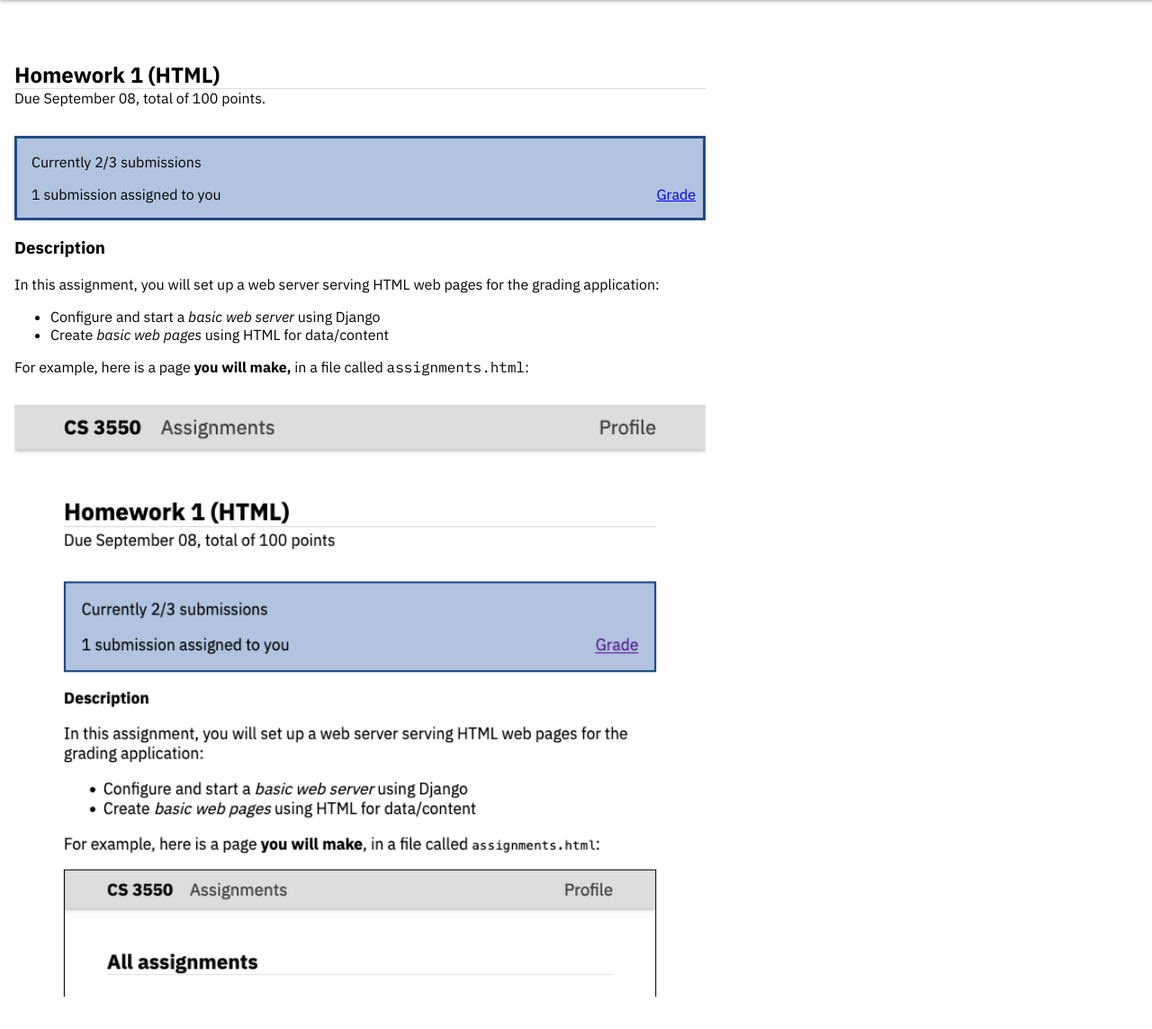
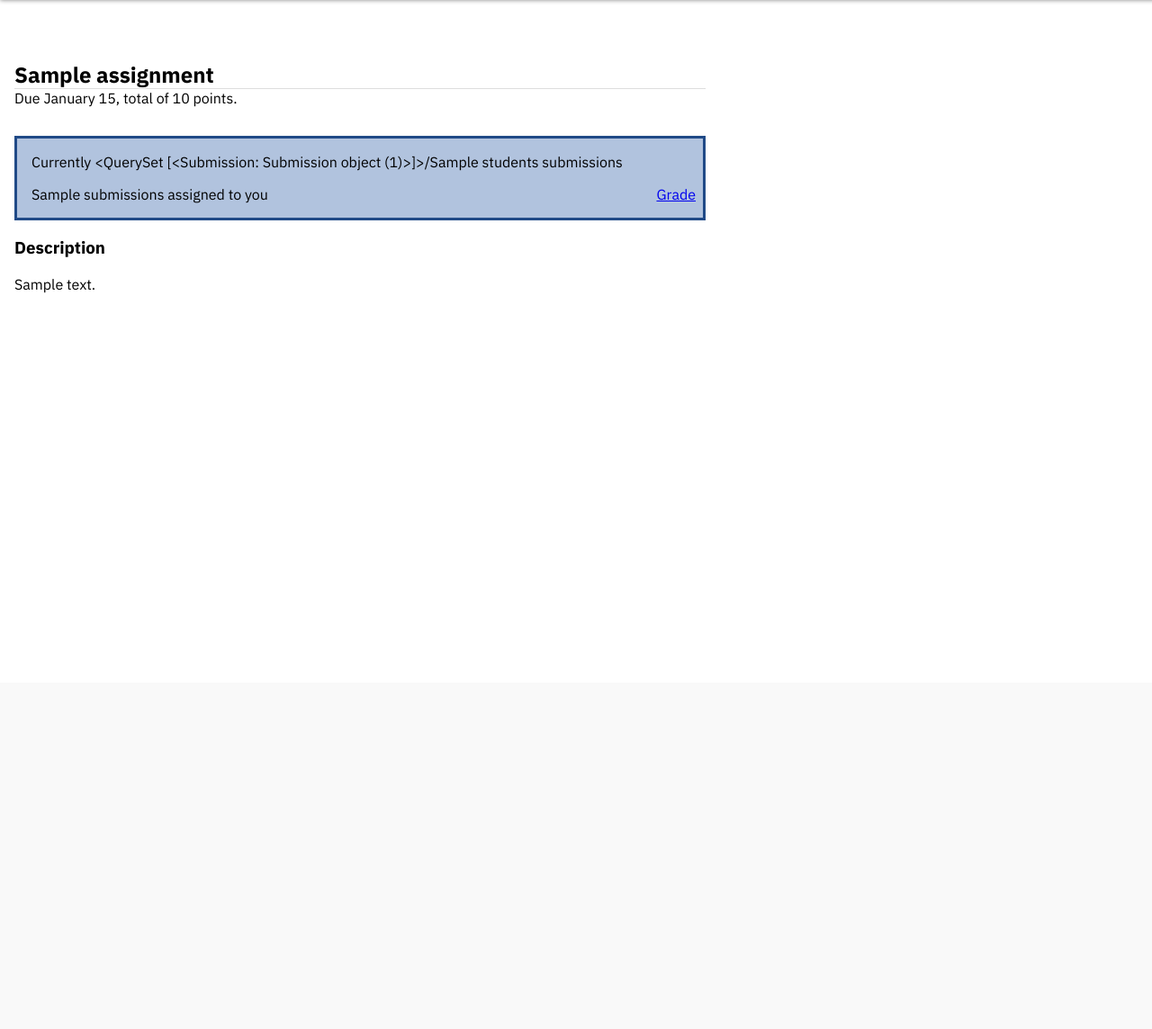
Before and after one commit to enzomendez315/uu-lms, a Django app: template grades/templates/assignment.html in a window 1280 px wide. Shown: the part 41-1185 px from the top of the page at 90% size. After the commit the page ends 367 px from the top, so only its background shows below. Run offline with Django 5.2, Linux system fonts and the light colour scheme; tables that the repository leaves empty hold one stand-in row (values such as "Sample post"); the template is opened without the code that fills it: values that come from a table or form of the project are taken from there, most other values are stand-ins (such as "Sample title", 1, 10 or a date in 2020).

Commit message:
Finished phase 4.

```diff
--- a/cs3550/urls.py
+++ b/cs3550/urls.py
@@ -18,6 +18,7 @@ from django.contrib import admin
 from django.urls import path
 from grades import views
 
+# We decide which function to run based on the URL
 urlpatterns = [
     path('admin/', admin.site.urls),
     path("", views.index),
--- a/grades/templates/assignment.html
+++ b/grades/templates/assignment.html
@@ -24,16 +24,16 @@
 <div class="content">
     <!-- Title and Description -->
     <div class="title">
-        <h2>Homework 1 (HTML)</h2>
-        <p>Due September 08, total of 100 points.</p>
+        <h2>{{assignment.title}}</h2>
+        <p>Due {{assignment.deadline|date:"F d"}}, total of {{assignment.points}} point{{assignment.points|pluralize}}.</p>
     </div>
 
     <!-- Action Box -->
     <div class="action-box">
-        <p>Currently 2/3 submissions</p>
+        <p>Currently {{submissions}}/{{students}} submission{{students|pluralize}}</p>
         <div>
-            <p>1 submission assigned to you</p>
-            <a href="/static/submissions.html" role="button">Grade</a>
+            <p>{{for_grading}} submission{{for_grading|pluralize}} assigned to you</p>
+            <a href="/{{assignment.id}}/submissions.html" role="button">Grade</a>
         </div>
     </div>
 
@@ -41,21 +41,6 @@
     <main>
         <h3>Description</h3>
 
-        <p>In this assignment, you will set up a web server serving HTML web pages for the grading application:</p>
-
-        <nav>
-            <ul>
-                <li>Configure and start a <em>basic web server</em> using Django</li>
-                <li>Create <em>basic web pages</em> using HTML for data/content</li>
-            </ul>
-        </nav>
-
-        <p>For example, here is a page <strong>you will make,</strong> in a file called <code>assignments.html</code>:</p>
-
-        <img src="/static/assignment.png"
-        alt="You will create a heading for 'Homework 1 (HTML)' and write the deadline and the total score for the assignment
-            below the heading. Create an action box describing the number of submissions and the number that are assigned for you
-            to grade. Also include a 'Grade' button using the 'a' tag. Below that, use a subheading for the 'Description' and proceed
-            to give a detailed overview of what is expected for grading.">
+        {{assignment.description|safe}}
     </main>
 </div>
--- a/grades/templates/index.html
+++ b/grades/templates/index.html
@@ -39,9 +39,9 @@
         <tbody>
             {% for assignment in assignments %}
             <tr>
-                <td> <a href="/{{assignment.id}}/">{{ assignment.title }}</a> </td>
-                <td>{{ assignment.deadline|date:"M d" }}</td>
-                <td class="numeric-column">{{ assignment.weight }}</td>
+                <td> <a href="/{{assignment.id}}/">{{assignment.title}}</a> </td>
+                <td>{{assignment.deadline|date:"M d"}}</td>
+                <td class="numeric-column">{{assignment.weight}}</td>
             </tr>
             {% endfor %}
         </tbody>
```
Also changed, not shown: grades/views.py (+27 -1 lines).
